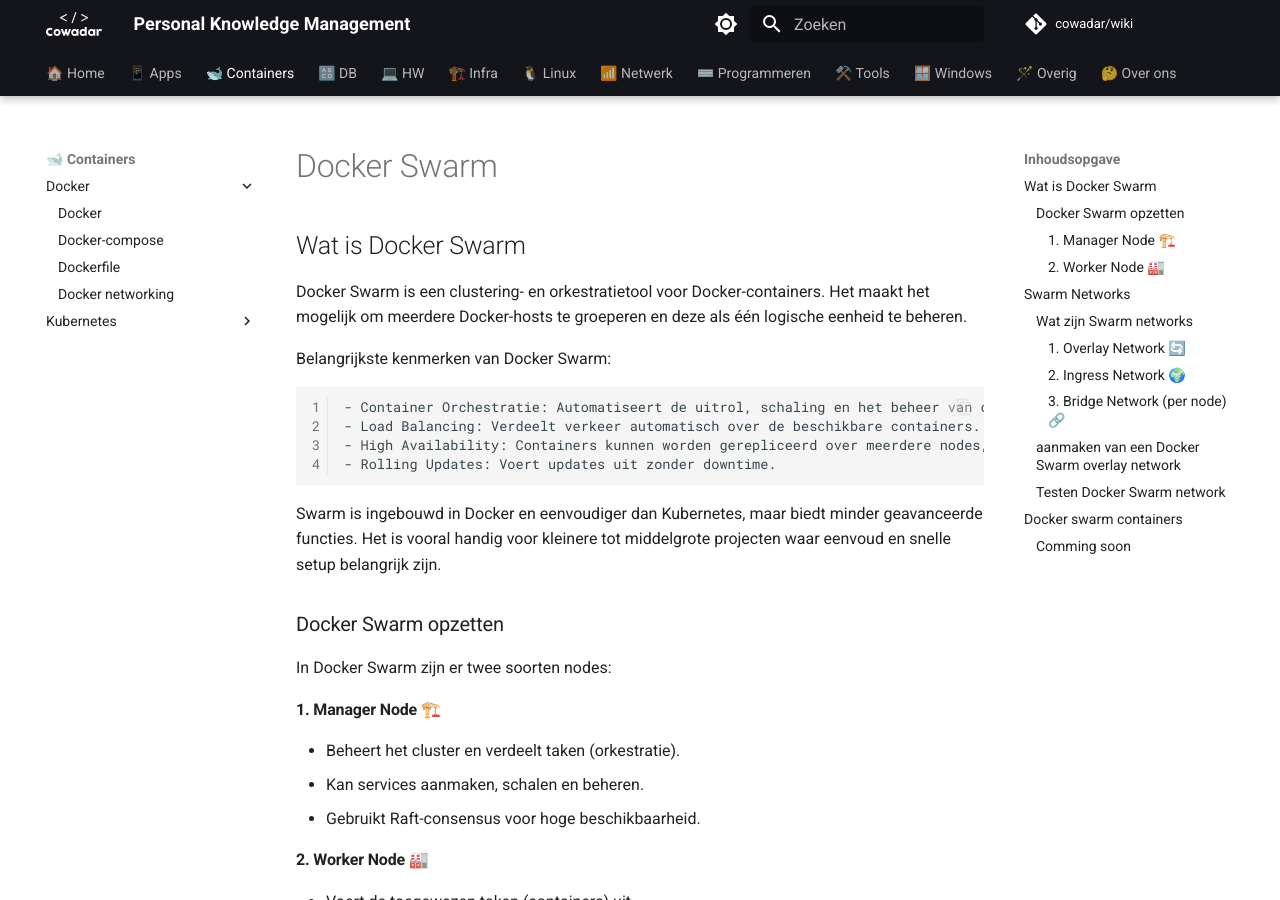
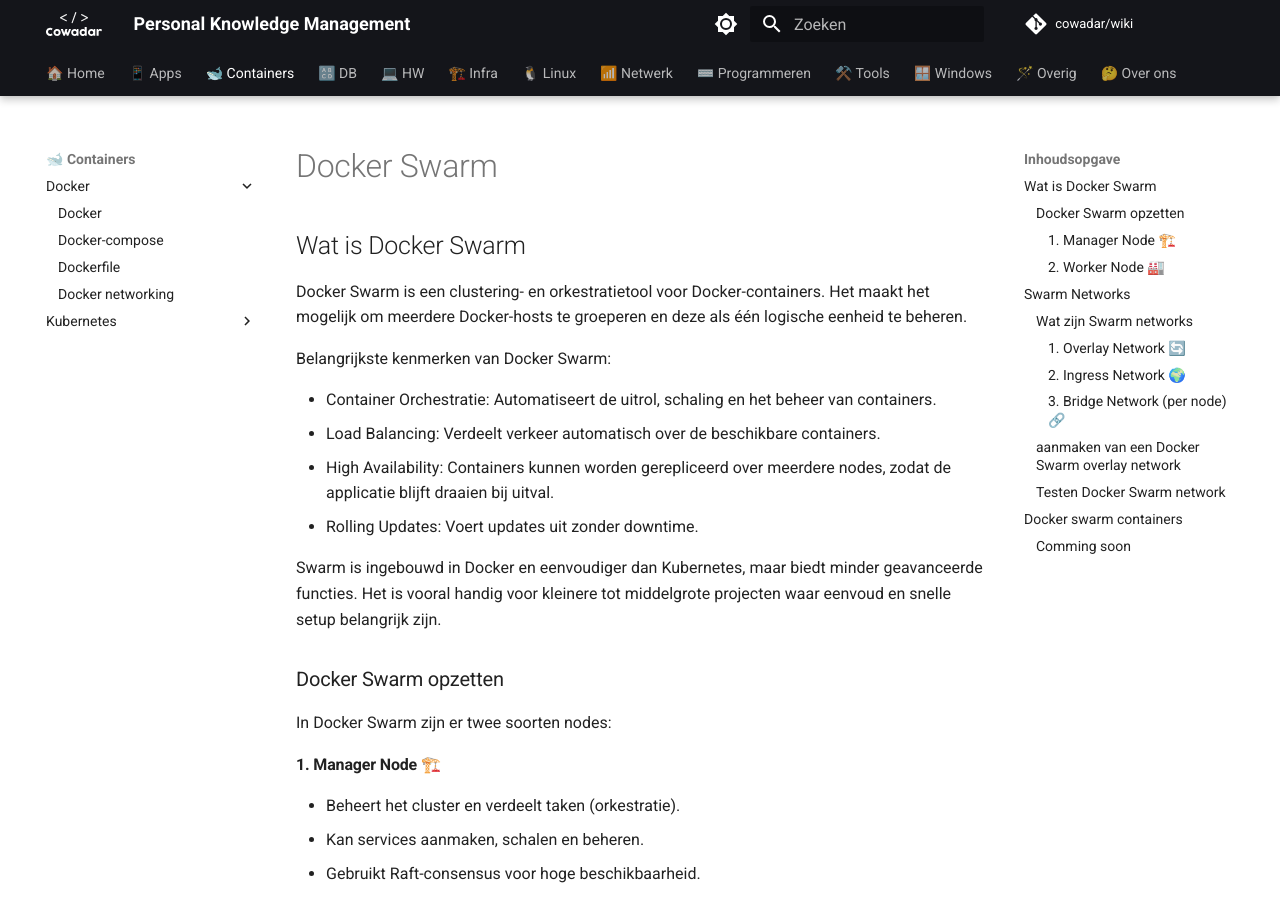
Before and after one commit to cowadar/wiki, an MkDocs documentation site: the page built from docs/container/docker/swarm.md, in a window 1280 px wide and 900 px high. Built offline with MkDocs 1.6.1 and Material for MkDocs 9.7.7, drawn with Linux system fonts in a browser that asks for light colours; comment, search, counter and statistics services are not loaded; part of the change alters nothing that is shown; some of the changed text lies outside the part shown.

```diff
--- a/docs/container/docker/swarm.md
+++ b/docs/container/docker/swarm.md
@@ -5,10 +5,10 @@ Docker Swarm is een clustering- en orkestratietool voor Docker-containers. Het m
 
 Belangrijkste kenmerken van Docker Swarm:
 
-    - Container Orchestratie: Automatiseert de uitrol, schaling en het beheer van containers.
-    - Load Balancing: Verdeelt verkeer automatisch over de beschikbare containers.
-    - High Availability: Containers kunnen worden gerepliceerd over meerdere nodes, zodat de applicatie blijft draaien bij uitval.
-    - Rolling Updates: Voert updates uit zonder downtime.
+- Container Orchestratie: Automatiseert de uitrol, schaling en het beheer van containers.
+- Load Balancing: Verdeelt verkeer automatisch over de beschikbare containers.
+- High Availability: Containers kunnen worden gerepliceerd over meerdere nodes, zodat de applicatie blijft draaien bij uitval.
+- Rolling Updates: Voert updates uit zonder downtime.
 
 Swarm is ingebouwd in Docker en eenvoudiger dan Kubernetes, maar biedt minder geavanceerde functies. Het is vooral handig voor kleinere tot middelgrote projecten waar eenvoud en snelle setup belangrijk zijn.
 ### Docker Swarm opzetten
@@ -64,7 +64,7 @@ Swarm-netwerken maken het makkelijk om containers dynamisch te laten samenwerken
 
 !!! note
     Je kan je huidige docker containers het swarm netwerk laten gebruiken.
-    Als je een Swarm network aanmaakt zien uw nodes deze tot er een conatainer op de node deze gebruikt.
+    Als je een Swarm network aanmaakt zien uw nodes deze pas als er een conatainer op de node deze gebruikt.
 
 ### aanmaken van een Docker Swarm overlay network
 Door een Docker Swarm network aan te maken dat ook attacheble is aan uw huide docker conainers gebruik je het volgende commando.
```
